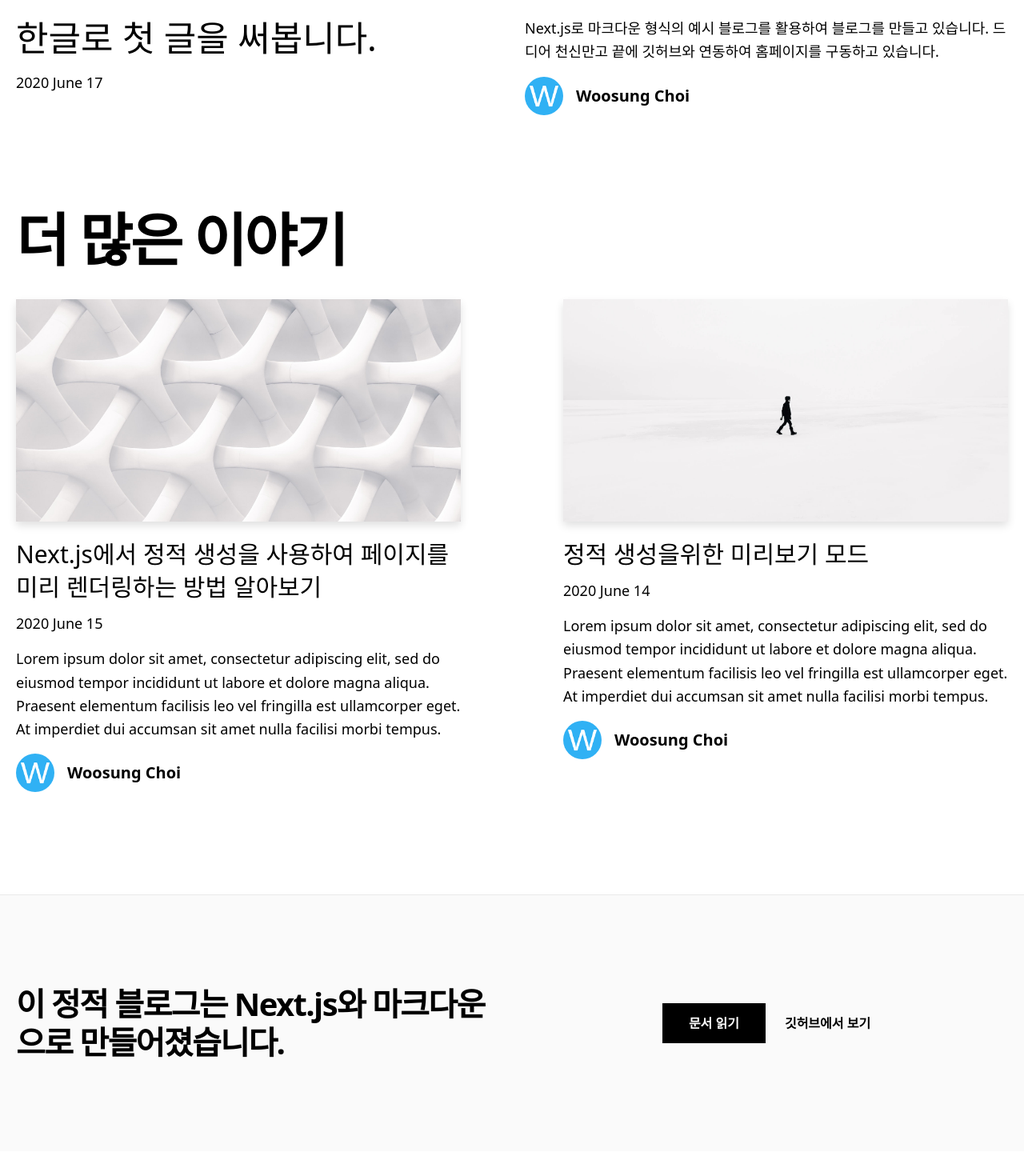
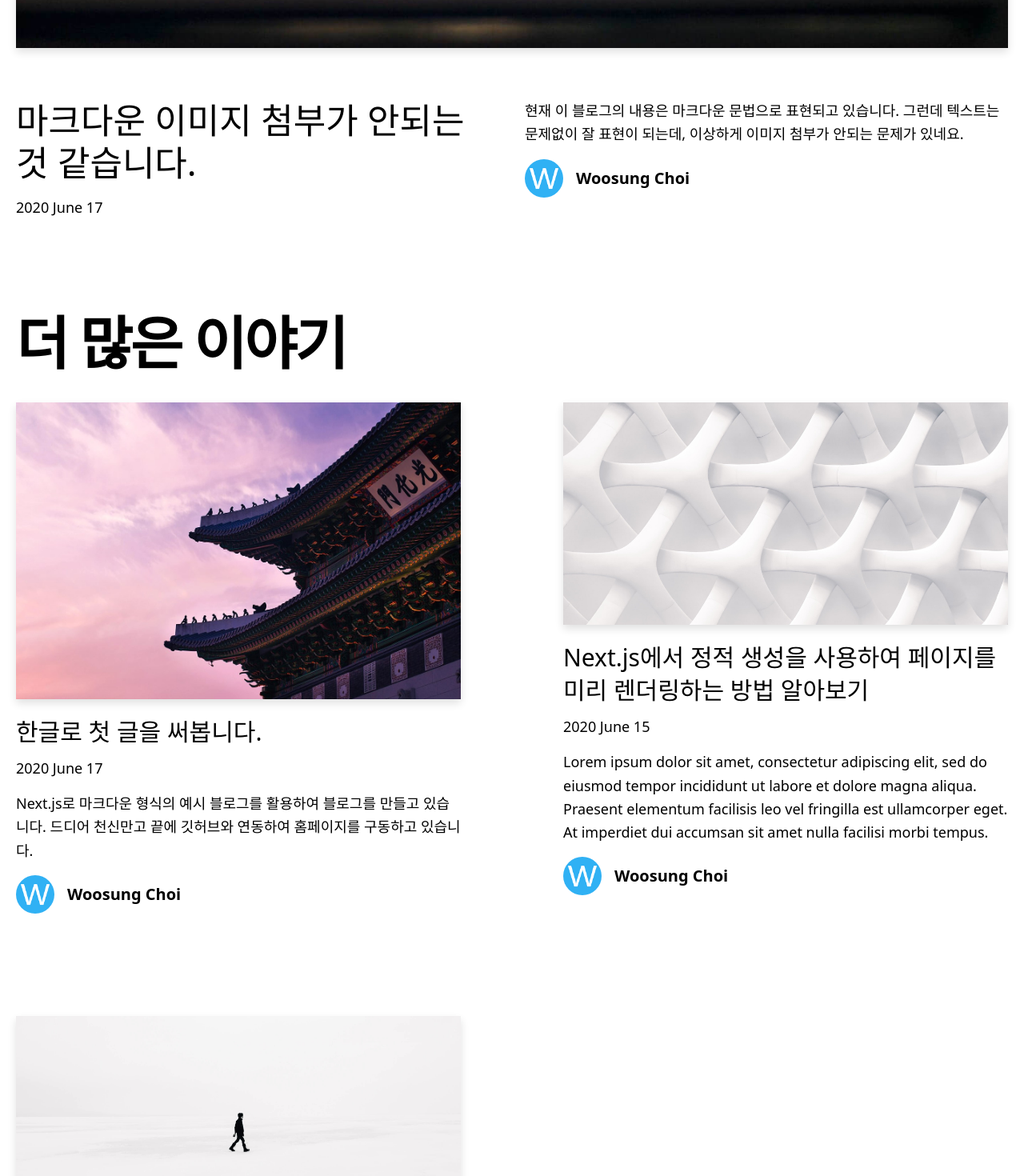
Before and after one commit to woosungchoi/blog-starter, a Next.js app: page / in a window 1280 px wide. Shown: the part 1140-2610 px from the top of the page at 80% size. Before the commit the page ends 2579 px from the top, so only its background shows below. Built offline with nearby package versions, Linux system fonts and the light colour scheme.

Commit message:
upload markdown image post and modify css

```diff
--- a/_posts/hello-korea.md
+++ b/_posts/hello-korea.md
@@ -1,19 +1,21 @@
 ---
-title: 'Next.js에서 정적 생성을 사용하여 페이지를 미리 렌더링하는 방법 알아보기'
-excerpt: 'Lorem ipsum dolor sit amet, consectetur adipiscing elit, sed do eiusmod tempor incididunt ut labore et dolore magna aliqua. Praesent elementum facilisis leo vel fringilla est ullamcorper eget. At imperdiet dui accumsan sit amet nulla facilisi morbi tempus.'
-coverImage: '/assets/blog/hello-world/cover.jpg'
-date: '2020-06-15T05:35:07.322Z'
+title: '한글로 첫 글을 써봅니다.'
+excerpt: 'Next.js로 마크다운 형식의 예시 블로그를 활용하여 블로그를 만들고 있습니다. 드디어 천신만고 끝에 깃허브와 연동하여 홈페이지를 구동하고 있습니다.'
+coverImage: '/assets/blog/hello-korea/cover.jpg'
+date: '2020-06-17T07:55:07.322Z'
 author:
   name: Woosung Choi
   picture: '/assets/blog/authors/woosung.png'
 ogImage:
-  url: '/assets/blog/hello-world/cover.jpg'
+  url: '/assets/blog/hello-korea/cover.jpg'
 ---
 
-Lorem ipsum dolor sit amet, consectetur adipiscing elit, sed do eiusmod tempor incididunt ut labore et dolore magna aliqua. Praesent elementum facilisis leo vel fringilla est ullamcorper eget. At imperdiet dui accumsan sit amet nulla facilisi morbi tempus. Praesent elementum facilisis leo vel fringilla. Congue mauris rhoncus aenean vel. Egestas sed tempus urna et pharetra pharetra massa massa ultricies.
+Next.js로 마크다운 형식의 예시 블로그를 활용하여 블로그를 만들고 있습니다. 드디어 천신만고 끝에 깃허브와 연동하여 홈페이지를 구동하고 있습니다.
 
-Venenatis cras sed felis eget velit. Consectetur libero id faucibus nisl tincidunt. Gravida in fermentum et sollicitudin ac orci phasellus egestas tellus. Volutpat consequat mauris nunc congue nisi vitae. Id aliquet risus feugiat in ante metus dictum at tempor. Sed blandit libero volutpat sed cras. Sed odio morbi quis commodo odio aenean sed adipiscing. Velit euismod in pellentesque massa placerat. Mi bibendum neque egestas congue quisque egestas diam in arcu. Nisi lacus sed viverra tellus in. Nibh cras pulvinar mattis nunc sed. Luctus accumsan tortor posuere ac ut consequat semper viverra. Fringilla ut morbi tincidunt augue interdum velit euismod.
+험난한 이 여정을 여러분에게 소개해드리기엔 아직 실력이 미천합니다. 그래도 깃허브 활용이나, Next.js 예시 활용법, 로컬에서 구동 후 깃허브와 연동, Vercel 업로드 등 정말 많은 정보들이 있네요.
 
-## Lorem Ipsum
+## *쉽지 않지만 즐거운 길*
 
-Tristique senectus et netus et malesuada fames ac turpis. Ridiculus mus mauris vitae ultricies leo integer malesuada nunc vel. In mollis nunc sed id semper. Egestas tellus rutrum tellus pellentesque. Phasellus vestibulum lorem sed risus ultricies tristique nulla. Quis blandit turpis cursus in hac habitasse platea dictumst quisque. Eros donec ac odio tempor orci dapibus ultrices. Aliquam sem et tortor consequat id porta nibh. Adipiscing elit duis tristique sollicitudin nibh sit amet commodo nulla. Diam vulputate ut pharetra sit amet. Ut tellus elementum sagittis vitae et leo. Arcu non odio euismod lacinia at quis risus sed vulputate.
+아직까지는 Next.js나 정적 페이지 생성을 활용한 블로그 운영이 어렵습니다.
+
+하지만 활용자가 늘어날수록 더 많은 도구들이 나올 것이고, 그러면 활용도가 더 높아지리라 생각합니다.
--- a/_posts/hello-world.md
+++ b/_posts/hello-world.md
@@ -1,19 +1,19 @@
 ---
-title: '한글로 첫 글을 써봅니다.'
-excerpt: 'Next.js로 마크다운 형식의 예시 블로그를 활용하여 블로그를 만들고 있습니다. 드디어 천신만고 끝에 깃허브와 연동하여 홈페이지를 구동하고 있습니다.'
-coverImage: '/assets/blog/hello-korea/cover.jpg'
-date: '2020-06-17T07:55:07.322Z'
+title: 'Next.js에서 정적 생성을 사용하여 페이지를 미리 렌더링하는 방법 알아보기'
+excerpt: 'Lorem ipsum dolor sit amet, consectetur adipiscing elit, sed do eiusmod tempor incididunt ut labore et dolore magna aliqua. Praesent elementum facilisis leo vel fringilla est ullamcorper eget. At imperdiet dui accumsan sit amet nulla facilisi morbi tempus.'
+coverImage: '/assets/blog/hello-world/cover.jpg'
+date: '2020-06-15T05:35:07.322Z'
 author:
   name: Woosung Choi
   picture: '/assets/blog/authors/woosung.png'
 ogImage:
-  url: '/assets/blog/hello-korea/cover.jpg'
+  url: '/assets/blog/hello-world/cover.jpg'
 ---
 
-Next.js로 마크다운 형식의 예시 블로그를 활용하여 블로그를 만들고 있습니다. 드디어 천신만고 끝에 깃허브와 연동하여 홈페이지를 구동하고 있습니다.
+Lorem ipsum dolor sit amet, consectetur adipiscing elit, sed do eiusmod tempor incididunt ut labore et dolore magna aliqua. Praesent elementum facilisis leo vel fringilla est ullamcorper eget. At imperdiet dui accumsan sit amet nulla facilisi morbi tempus. Praesent elementum facilisis leo vel fringilla. Congue mauris rhoncus aenean vel. Egestas sed tempus urna et pharetra pharetra massa massa ultricies.
 
-험난한 이 여정을 여러분에게 소개해드리기엔 아직 실력이 미천합니다. 그래도 깃허브 활용이나, Next.js 예시 활용법, 로컬에서 구동 후 깃허브와 연동, Vercel 업로드 등 정말 많은 정보들이 있네요.
+Venenatis cras sed felis eget velit. Consectetur libero id faucibus nisl tincidunt. Gravida in fermentum et sollicitudin ac orci phasellus egestas tellus. Volutpat consequat mauris nunc congue nisi vitae. Id aliquet risus feugiat in ante metus dictum at tempor. Sed blandit libero volutpat sed cras. Sed odio morbi quis commodo odio aenean sed adipiscing. Velit euismod in pellentesque massa placerat. Mi bibendum neque egestas congue quisque egestas diam in arcu. Nisi lacus sed viverra tellus in. Nibh cras pulvinar mattis nunc sed. Luctus accumsan tortor posuere ac ut consequat semper viverra. Fringilla ut morbi tincidunt augue interdum velit euismod.
 
-## 쉽지 않지만 즐거운 길
+## Lorem Ipsum
 
-아직까지는 Next.js나 정적 페이지 생성을 활용한 블로그 운영이 어렵습니다. 하지만 활용자가 늘어날수록 더 많은 도구들이 나올 것이고, 그러면 활용도가 더 높아지리라 생각합니다. 초기에 높은 허들이 있으나, 한번만 넘는다면 충분히 빛을 볼 수 있다고 생각합니다.
+Tristique senectus et netus et malesuada fames ac turpis. Ridiculus mus mauris vitae ultricies leo integer malesuada nunc vel. In mollis nunc sed id semper. Egestas tellus rutrum tellus pellentesque. Phasellus vestibulum lorem sed risus ultricies tristique nulla. Quis blandit turpis cursus in hac habitasse platea dictumst quisque. Eros donec ac odio tempor orci dapibus ultrices. Aliquam sem et tortor consequat id porta nibh. Adipiscing elit duis tristique sollicitudin nibh sit amet commodo nulla. Diam vulputate ut pharetra sit amet. Ut tellus elementum sagittis vitae et leo. Arcu non odio euismod lacinia at quis risus sed vulputate.
--- /dev/null
+++ b/_posts/markdown-image.md
@@ -0,0 +1,29 @@
+---
+title: '마크다운 이미지 첨부가 안되는 것 같습니다.'
+excerpt: '현재 이 블로그의 내용은 마크다운 문법으로 표현되고 있습니다. 그런데 텍스트는 문제없이 잘 표현이 되는데, 이상하게 이미지 첨부가 안되는 문제가 있네요.'
+coverImage: '/assets/blog/markdown-image/cover.jpg'
+date: '2020-06-17T20:01:07.322Z'
+author:
+  name: Woosung Choi
+  picture: '/assets/blog/authors/woosung.png'
+ogImage:
+  url: '/assets/blog/markdown-image/cover.jpg'
+---
+
+현재 이 블로그의 내용은 마크다운 문법으로 표현되고 있습니다. 그런데 텍스트는 문제없이 잘 표현이 되는데, 이상하게 이미지 첨부가 안되는 문제가 있네요.
+
+커버 이미지는 잘 표시가 되는데, 문서 내용에서는 표현이 안되는 부분이 좀 의아합니다. 아무래도 마크다운 내용물을 HTML로 변환하는 과정에서 코드 부분을 삭제하는건 아닌가 생각해봅니다.
+
+## *해결하는 길이 있을까?*
+
+자바스크립트를 그냥 겉핥기만 알고 있는 상황에서, 문제를 해결하기엔 조금 버겁습니다 ㅠㅠ
+
+그래서 방황을 해봤더니 gatsby에서 테마를 많이 내놓고 있더라구요.
+
+마침 vercel에서도 gatsby를 지원하고 있구요. 일단 이 블로그는 여긱까지 두고, 이후에는 gatsby로 시도해보겠습니다.
+
+좋은 테마가 많아서 기대가 됩니다.
+
+Next.js도 정말 좋지만, 블로그를 위한 테마 부분과 플러그인 부분은 사용자 지원이 조금 미흡한 듯 합니다.
+
+아무래도 지향하는 바가 다른 것 같아서 그런 결과가 나타나는 것 같습니다.
--- a/components/alert.js
+++ b/components/alert.js
@@ -29,6 +29,8 @@ export default function Alert({ preview }) {
               <a
                 href={`https://github.com/vercel/next.js/tree/canary/examples/${EXAMPLE_PATH}`}
                 className="underline hover:text-success duration-200 transition-colors"
+			    target="_blank"
+			    rel="noopener noreferrer"
               >
                 깃허브
               </a>
--- a/components/footer.js
+++ b/components/footer.js
@@ -5,19 +5,23 @@ export default function Footer() {
   return (
     <footer className="bg-accent-1 border-t border-accent-2">
       <Container>
-        <div className="py-28 flex flex-col lg:flex-row items-center">
-          <h3 className="text-4xl lg:text-5xl font-bold tracking-tighter leading-tight text-center lg:text-left mb-10 lg:mb-0 lg:pr-4 lg:w-1/2">
-            이 정적 블로그는 Next.js와 마크다운으로 만들어졌습니다.
+        <div className="py-13 flex flex-col lg:flex-row items-center">
+          <h3 className="text-2xl lg:text-3xl tracking-tighter leading-tight text-center lg:text-left mb-10 lg:mb-0 lg:pr-4 lg:w-1/2">
+            이 블로그는 Next.js와 마크다운으로<p></p> 만들어졌습니다.
           </h3>
           <div className="flex flex-col lg:flex-row justify-center items-center lg:pl-4 lg:w-1/2">
             <a
               href="https://nextjs.org/docs/basic-features/pages"
+			  target="_blank"
+			  rel="noopener noreferrer"
               className="mx-3 bg-black hover:bg-white hover:text-black border border-black text-white font-bold py-3 px-12 lg:px-8 duration-200 transition-colors mb-6 lg:mb-0"
             >
               문서 읽기
             </a>
             <a
               href={`https://github.com/vercel/next.js/tree/canary/examples/${EXAMPLE_PATH}`}
+			  target="_blank"
+			  rel="noopener noreferrer"
               className="mx-3 font-bold hover:underline"
             >
               깃허브에서 보기
--- a/tailwind.config.js
+++ b/tailwind.config.js
@@ -10,6 +10,7 @@ module.exports = {
         cyan: '#79FFE1',
       },
       spacing: {
+		13: '3rem',
         28: '7rem',
       },
       letterSpacing: {
```
Also changed, not shown: public/assets/blog/markdown-image/cover.jpg (added).
